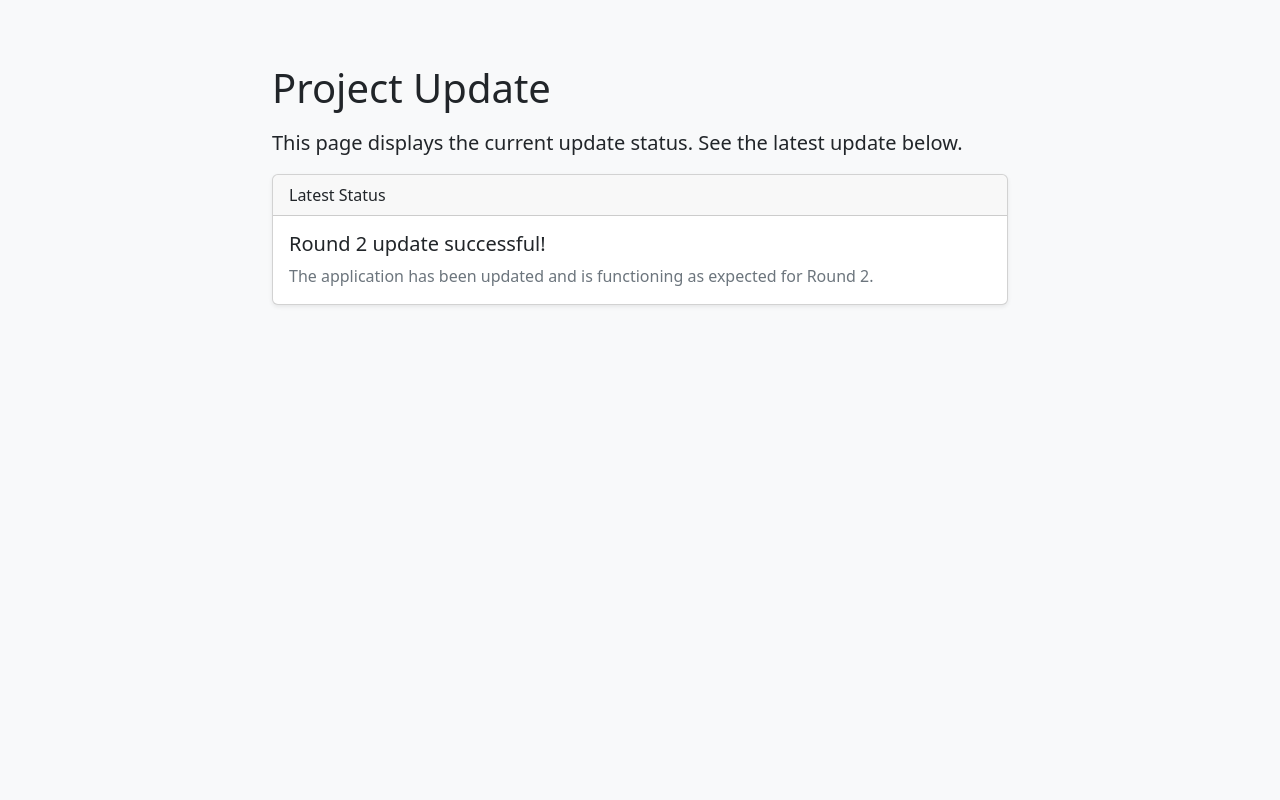
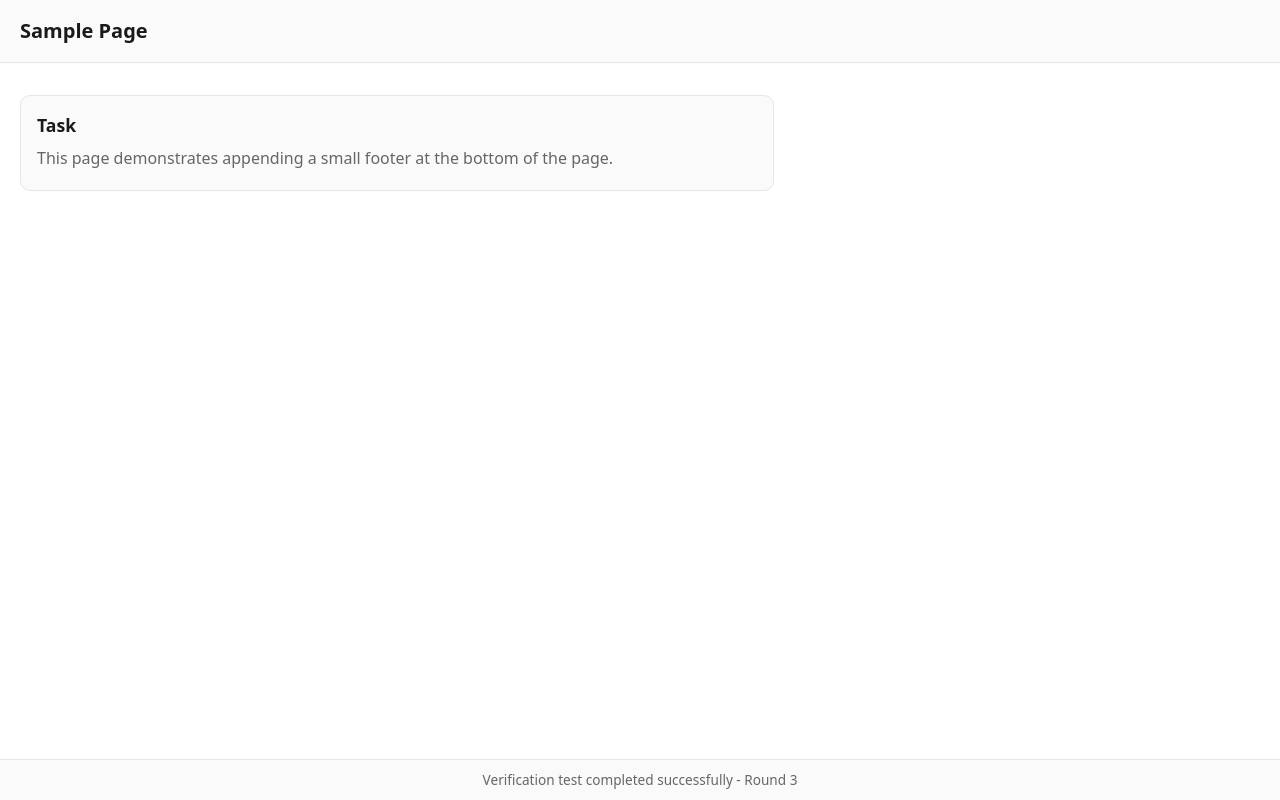
Before and after one commit to 23f3000704-siddhesh/render-check, a plain HTML site: page index.html in a window 1280 px wide. Drawn offline with nearby package versions, Linux system fonts and the light colour scheme.

Commit message:
Update index.html for round 2

```diff
--- a/index.html
+++ b/index.html
@@ -1,40 +1,97 @@
-<!doctype html>
+<!DOCTYPE html>
 <html lang="en">
 <head>
-  <meta charset="utf-8">
-  <meta name="viewport" content="width=device-width, initial-scale=1">
-  <title>Round 2 Status</title>
-  <link href="https://cdn.jsdelivr.net/npm/bootstrap@5.3.3/dist/css/bootstrap.min.css" rel="stylesheet">
+  <meta charset="UTF-8" />
+  <meta name="viewport" content="width=device-width, initial-scale=1" />
+  <title>Verification Test - Round 3</title>
   <style>
-    body { background-color: #f8f9fa; }
-    .page-wrap { padding-top: 4rem; padding-bottom: 4rem; }
+    :root {
+      color-scheme: light dark;
+      --bg: #ffffff;
+      --fg: #1a1a1a;
+      --muted: #666666;
+      --border: #e5e5e5;
+      --panel: #fafafa;
+    }
+    @media (prefers-color-scheme: dark) {
+      :root {
+        --bg: #121212;
+        --fg: #eaeaea;
+        --muted: #a0a0a0;
+        --border: #262626;
+        --panel: #1a1a1a;
+      }
+    }
+    html, body {
+      height: 100%;
+      margin: 0;
+    }
+    body {
+      min-height: 100vh;
+      display: flex;
+      flex-direction: column;
+      background: var(--bg);
+      color: var(--fg);
+      font-family: system-ui, -apple-system, Segoe UI, Roboto, Helvetica, Arial, "Apple Color Emoji", "Segoe UI Emoji";
+      line-height: 1.5;
+    }
+    header {
+      padding: 1rem 1.25rem;
+      border-bottom: 1px solid var(--border);
+      background: var(--panel);
+    }
+    header h1 {
+      font-size: 1.25rem;
+      margin: 0;
+    }
+    main {
+      flex: 1;
+      padding: 2rem 1.25rem;
+      display: grid;
+      place-items: start;
+      gap: 1rem;
+    }
+    .card {
+      border: 1px solid var(--border);
+      background: var(--panel);
+      border-radius: 10px;
+      padding: 1rem;
+      max-width: 720px;
+      width: 100%;
+    }
+    .card h2 {
+      margin: 0 0 0.5rem 0;
+      font-size: 1.1rem;
+    }
+    .card p {
+      margin: 0.25rem 0;
+      color: var(--muted);
+    }
+    footer {
+      margin-top: auto;
+      font-size: 0.85rem;
+      color: var(--muted);
+      border-top: 1px solid var(--border);
+      background: var(--panel);
+      padding: 10px 16px;
+      text-align: center;
+    }
   </style>
 </head>
 <body>
-  <main class="container page-wrap">
-    <div class="row justify-content-center">
-      <div class="col-lg-8">
-        <h1 class="mb-3">Project Update</h1>
-        <p class="lead" id="intro-text">
-          This page displays the current update status. See the latest update below.
-        </p>
+  <header>
+    <h1>Sample Page</h1>
+  </header>
 
-        <!-- Bootstrap card added below the text -->
-        <div class="card shadow-sm">
-          <div class="card-header">
-            Latest Status
-          </div>
-          <div class="card-body">
-            <h5 class="card-title mb-2">Round 2 update successful!</h5>
-            <p class="card-text text-secondary mb-0">
-              The application has been updated and is functioning as expected for Round 2.
-            </p>
-          </div>
-        </div>
-      </div>
+  <main>
+    <div class="card">
+      <h2>Task</h2>
+      <p>This page demonstrates appending a small footer at the bottom of the page.</p>
     </div>
   </main>
 
-  <script src="https://cdn.jsdelivr.net/npm/bootstrap@5.3.3/dist/js/bootstrap.bundle.min.js"></script>
+  <footer>
+    Verification test completed successfully - Round 3
+  </footer>
 </body>
 </html>
```
